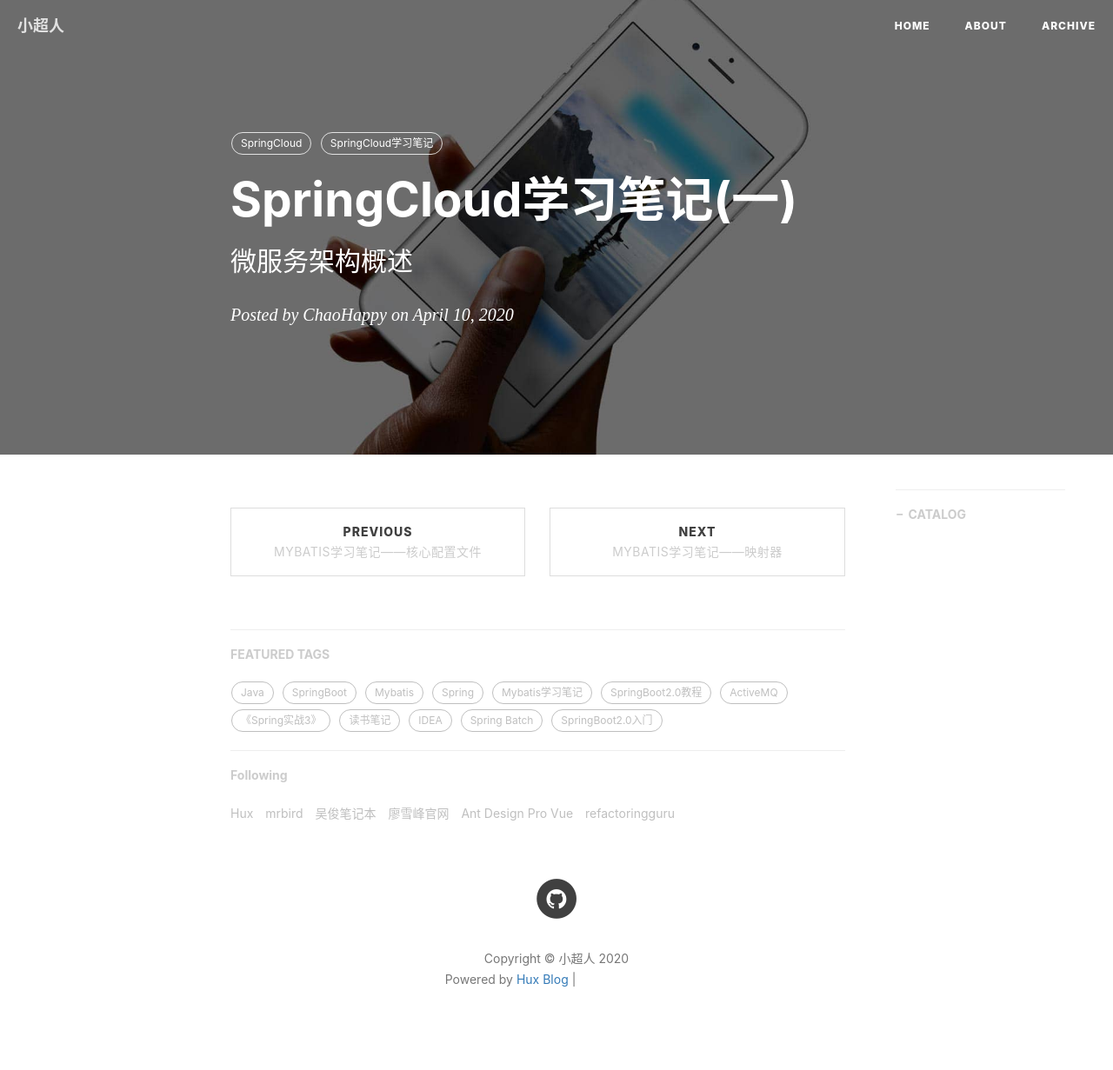
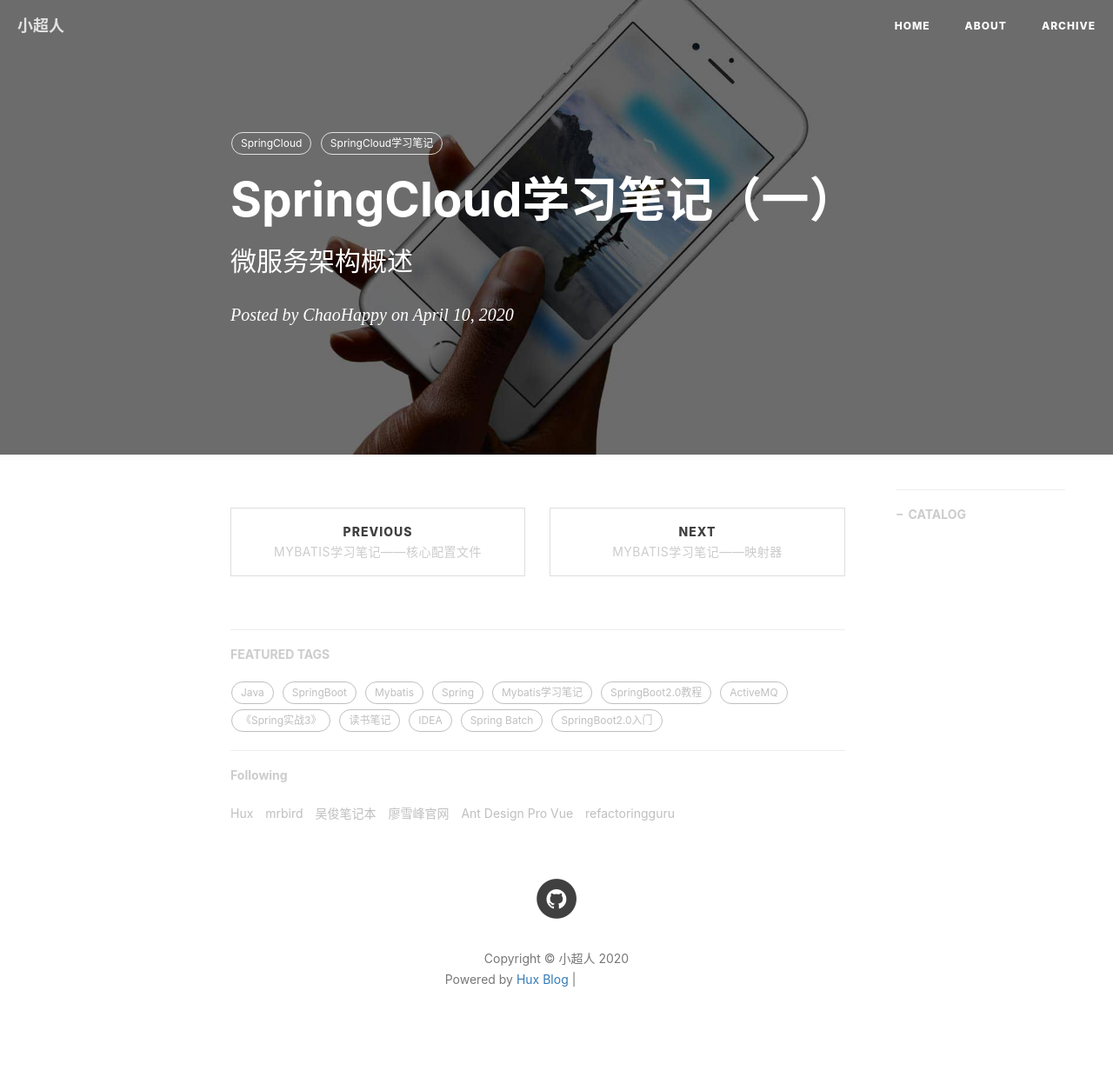
Before and after one commit to ChaoHappy/ChaoHappy.github.io, a Jekyll site: the page built from _posts/SpringCloud/2020-04-10-SpringCloud学习笔记(一)——微服务架构概述.md, in a window 1280 px wide. Shown: the whole page at 87% size. Built offline with Jekyll 4.4.1, drawn with Linux system fonts in a browser that asks for light colours; nearby versions of some CDN libraries; comment, search, counter and statistics services are not loaded; grey boxes are pictures that could not be loaded.

```diff
--- a/_posts/SpringCloud/2020-04-10-SpringCloud学习笔记(一)——微服务架构概述.md
+++ b/_posts/SpringCloud/2020-04-10-SpringCloud学习笔记(一)——微服务架构概述.md
@@ -1,6 +1,6 @@
 ---
 layout:     post
-title:      SpringCloud学习笔记(一)
+title:      SpringCloud学习笔记（一）
 subtitle:   微服务架构概述
 date:       2020-04-10
 author:     ChaoHappy
```
